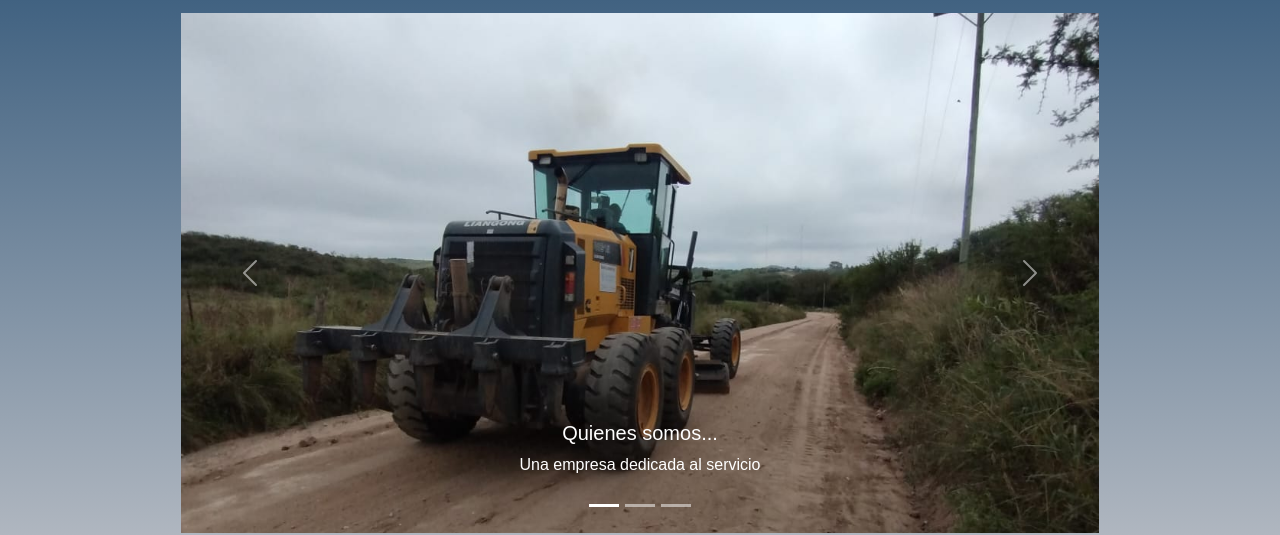
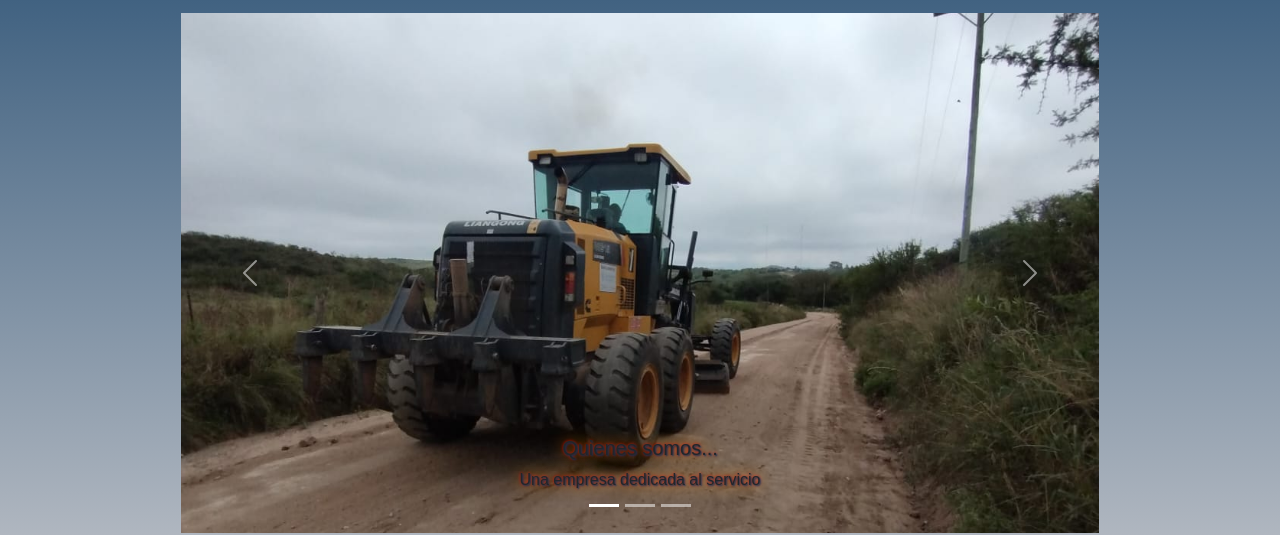
Before and after one commit to GiustoMariaJose/PFGiusto, a website: page index.html in a window 1280 px wide. Shown: the part 275-810 px from the top of the page. Drawn offline with nearby package versions, Linux system fonts and the light colour scheme.

Commit message:
Se cambió el color del texto para el carousel

```diff
--- a/scss/pages/_hero.scss
+++ b/scss/pages/_hero.scss
@@ -88,10 +88,19 @@
 
                 .image {
                     object-fit: cover;
-                height: 90vh;
-                width: 80%;
+                    height: 90vh;
+                    width: 80%;
                 }
+                .carousel-caption {
 
+                        color: #21262a;
+                        text-shadow: 1px 1px 2px #02305c, 0 0 1em #f68401, 0 0 0.2em #f60101;
+                        margin: 0;
+                        padding: 5px;
+
+                        position: absolute;
+                        bottom: 10;
+                    }
 
             }
         }
```
Also changed, not shown: css/custom.css, 1 other file.
